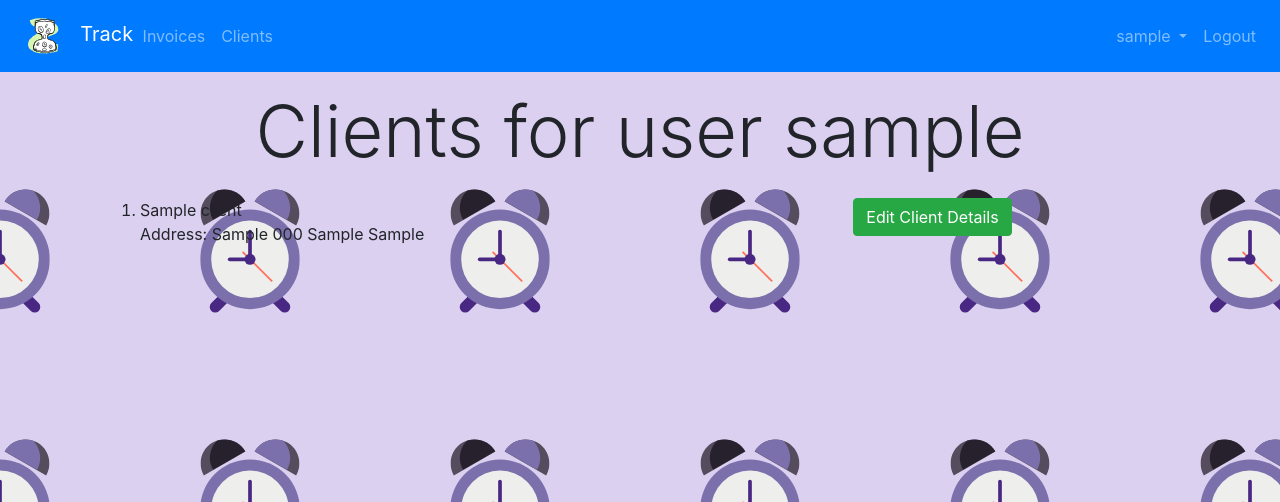
After one commit to sanspanic/Track, a Flask app: template templates/user/clients.html in a window 1280 px wide. The commit adds this page. Shown: the top 502 px of the page. Run offline with Flask 2, Linux system fonts and the light colour scheme; the template is opened without the code that fills it: values that come from a table or form of the project are taken from there, others are empty; tables that the repository leaves empty hold one stand-in row (values such as "Sample post"); parts of the project's set-up code (start-up, migrations or seed data) failed here and were passed over; some libraries are stand-ins or nearby versions.

Commit message:
add more user routes

```diff
--- a/app.py
+++ b/app.py
@@ -209,3 +209,18 @@ def delete_user(username):
         db.session.commit()
 
         return redirect('/signup')
+
+@app.route('/user/<username>/clients', methods=['GET'])
+def show_clients(username):
+    """shows all user's clients"""
+
+    if not g.user:
+        flash("Authentication required. Please login first.", "danger")
+        return redirect("/login")
+
+    elif username != g.user.username:
+        flash("Unauthorized. You cannot perform this action with someone else's account.", "danger")
+        return redirect(f'/user/{g.user.username}')
+
+    else:
+        return render_template('user/clients.html', user=g.user)
--- a/models.py
+++ b/models.py
@@ -259,7 +259,7 @@ class Client(db.Model):
     def full_address(self):
         """returns full address as string"""
 
-        print(f"{self.street} \n{self.postcode} {self.city} \n{self.country}")
+        return (f"{self.street} \n{self.postcode} {self.city} \n{self.country}")
 
 
 
--- a/templates/navbar.html
+++ b/templates/navbar.html
@@ -13,7 +13,7 @@
             <a class="nav-link" href="#">Invoices</a>
           </li>
           <li class="nav-item">
-            <a class="nav-link" href="#">Clients</a>
+            <a class="nav-link" href="/user/{{user.username}}/clients">Clients</a>
           </li>
         </ul>
         {% endif %}
@@ -25,7 +25,7 @@
             </a>
             <div class="dropdown-menu" aria-labelledby="navbarDropdown">
               <a class="dropdown-item" href="/user/{{user.username}}/show">View User Details</a>
-              <a class="dropdown-item" href="#">Edit User Details</a>
+              <a class="dropdown-item" href="/user/{{user.username}}/edit">Edit User Details</a>
               <div class="dropdown-divider"></div>
               <a class="dropdown-item" href="#">Delete Account</a>
             </div>
--- /dev/null
+++ b/templates/user/clients.html
@@ -0,0 +1,31 @@
+{% extends 'base.html' %}
+
+{% block body_class %}container user-clients{% endblock %}
+
+{% block navbar %}
+{% include 'navbar.html' %}
+{% endblock %}
+
+{% block content %}
+
+    <h1 class='display-3 text-center mb-4'>Clients for user {{user.username}}</h1>
+    <ol>
+        {% for client in user.clients %}
+        <div class="row">
+            <div class="col col-8">
+                <li> {{client.name}}
+                    <p>Address: <span> {{client.full_address}}</span> </p>
+                </li>
+            </div>
+            <div class="col col-4">
+                <a class='btn btn-success' href="/clients/{{client.id}}/edit">Edit Client Details</a>
+            </div>
+        </div>
+        {% endfor %}
+    </ol>
+
+
+{% block script %}
+{% endblock %}
+
+{% endblock %}
```
